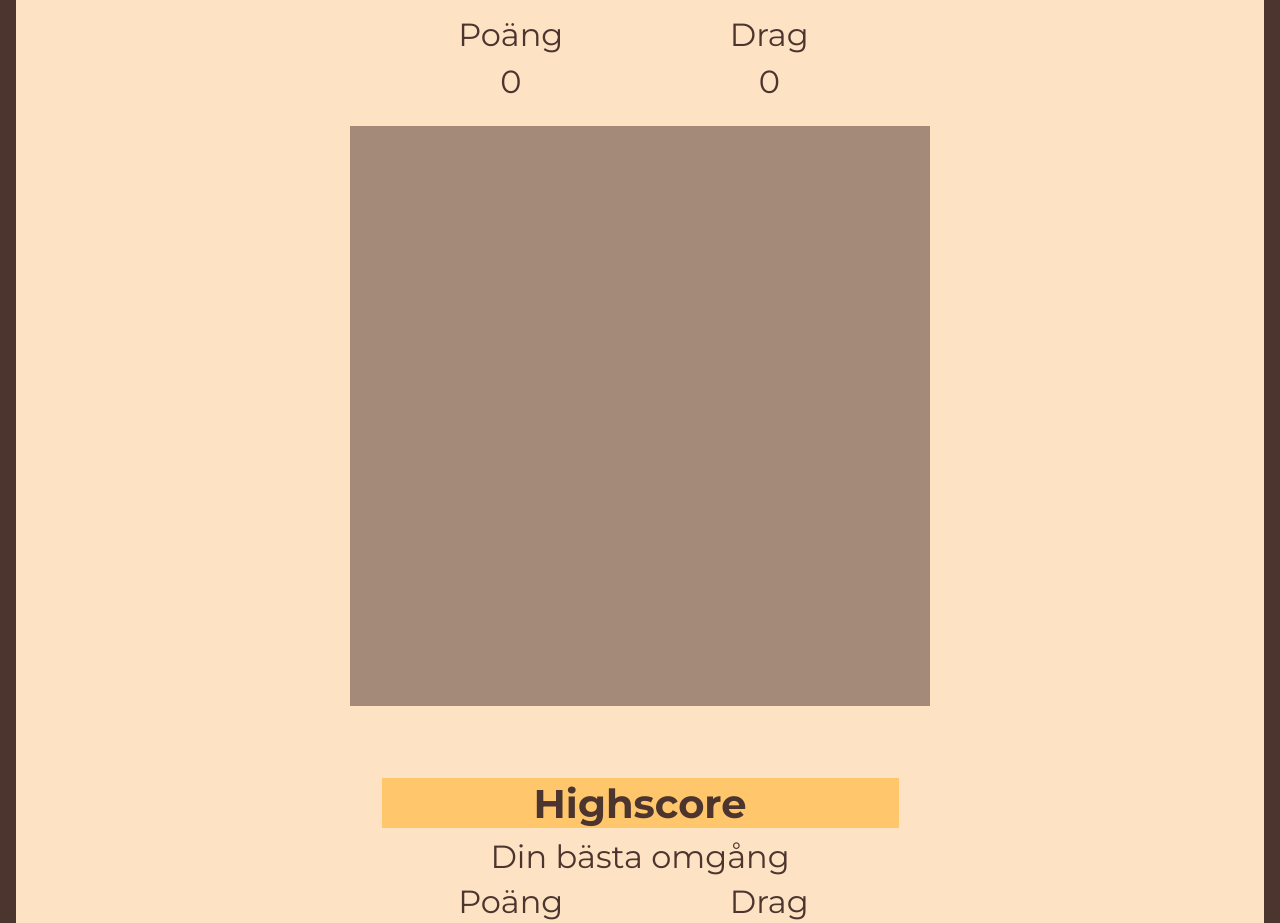
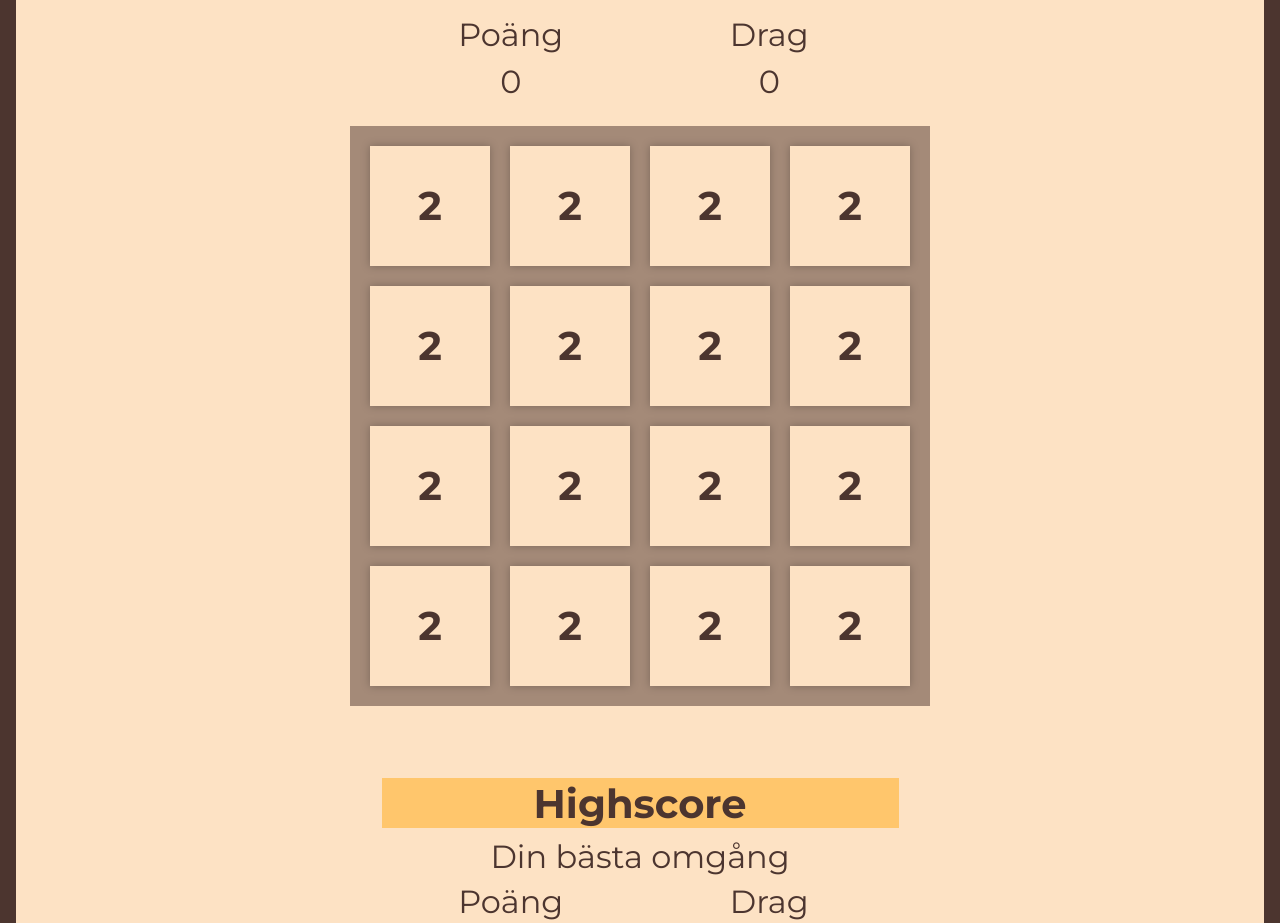
Before and after one commit to SamuelMeijer/examination-project-extended, a React (Create React App) app in the folder frontend/: page /game in a window 1280 px wide. Shown: the part 841-1764 px from the top of the page. Built offline with nearby package versions, Linux system fonts and the light colour scheme.

Commit message:
Adding Game2048- and Tile-component

```diff
--- /dev/null
+++ b/frontend/src/components/Game2048/Game2048.tsx
@@ -0,0 +1,42 @@
+import React from "react";
+import Styles from "./game2048.module.css";
+
+import Tile from "./Tile/Tile";
+
+// TODO: Add logic for user being logged in or not
+export default function Game2048() {
+
+    const activeTileList: {value: number, positionX: number, positionY: number }[] = []
+
+    // Generates a new tile with the value 2 on an empty slot.
+    const generateTile = () => {
+        const tile = {
+            value: 2,
+            positionX: Math.floor(Math.random() * 4),
+            positionY: Math.floor(Math.random() * 4),
+        }
+
+        // Check that a tile with that position doesn't already exist
+        if (!activeTileList.some((element) => element.positionX === tile.positionX && element.positionY === tile.positionY)) {
+            activeTileList.push(tile)
+        } else generateTile()
+    }
+    /* Calling to generate two new tiles (game start)
+    generateTile()
+    generateTile()
+    */
+
+    // TODO: REMOVE! Testing to populate full board
+    for (let i= 0; i < 16; i++) {
+        generateTile()
+    }
+
+
+    return (
+        <div className={Styles.gameGrid}>
+            {activeTileList.map((tile, index) => {
+                return <Tile key={index} value={tile.value} positionX={tile.positionX} positionY={tile.positionY} />
+            })}
+        </div>
+    )
+}
--- /dev/null
+++ b/frontend/src/components/Game2048/Tile/Tile.tsx
@@ -0,0 +1,26 @@
+import React, { CSSProperties } from 'react';
+
+import Styles from './tile.module.css'
+
+interface tileProps {
+    // 0, 2, 4 ... 2048
+    value: number,
+    // The tiles horistontal position 0-3
+    positionX: number,
+    // The tiles vertical position 0-3
+    positionY: number
+}
+
+export default function Tile ({value, positionX, positionY}: tileProps) {
+
+    const tileStyle: CSSProperties = {
+        top: `${20 + (120 * positionY) + (20 * positionY)}px`,
+        left: `${20 + (120 * positionX) + (20 * positionX)}px`
+    }
+
+    return (
+        <div className={Styles.tile} style={tileStyle}>
+            <p>{value}</p>
+        </div>
+    )
+}
--- /dev/null
+++ b/frontend/src/components/Game2048/Tile/tile.module.css
@@ -0,0 +1,21 @@
+.tile {
+    width: 120px;
+    height: 120px;
+
+    position: absolute;
+
+    background-color: #FDE2C4;
+
+    display: flex;
+    justify-content: center;
+    align-items: center;
+
+    filter: drop-shadow(0 0 0.25rem rgba(0,0,0,0.25));
+}
+
+.tile p {
+    font-size: 40px;
+    font-weight: 700;
+
+    color: #4C352F;
+}
--- /dev/null
+++ b/frontend/src/components/Game2048/game2048.module.css
@@ -0,0 +1,11 @@
+.gameGrid {
+    width: 580px;
+    height: 580px;
+    position: relative;
+
+    /* #4C352F in rgb */
+    background-color: rgba(76, 53, 47, 0.5);
+
+    display: flex;
+    flex-wrap: wrap;
+}
--- a/frontend/src/pages/Game/Game.tsx
+++ b/frontend/src/pages/Game/Game.tsx
@@ -1,5 +1,7 @@
 import React from "react";
 import Styles from "./game.module.css";
+
+import Game2048 from "../../components/Game2048/Game2048";
 
 export default function Game() {
   return (
@@ -38,8 +40,8 @@ export default function Game() {
             <p>0</p>
           </div>
         </div>
-        <div className={Styles.gameBoard}>
-          {/* TODO: Add bricks */}
+        <div className={Styles.gameBoardContainer}>
+          <Game2048 />
         </div>
       </div>
 
--- a/frontend/src/pages/Game/game.module.css
+++ b/frontend/src/pages/Game/game.module.css
@@ -83,13 +83,13 @@
     color: #4C352F
 }
 
-.gameBoard {
+.gameBoardContainer {
     width: 100%;
     /* TODO: MAKE DYNAMIC WHEN WINDOW RESIZES */
     height: 580px;
 
     /* #4C352F in rgb */
-    background-color: rgba(76, 53, 47, 0.5);
+    /* background-color: rgba(76, 53, 47, 0.5); */
 }
 
 .highscoreContainer {
--- a/frontend/src/pages/Profile/Profile.tsx
+++ b/frontend/src/pages/Profile/Profile.tsx
@@ -4,6 +4,8 @@ import Styles from "./profile.module.css";
 import { FaUserAstronaut } from "react-icons/fa";
 import StyledButton from "../../components/StyledButton/StyledButton";
 
+
+// TODO: Add logic for user being logged in or not
 export default function Profile() {
   return (
     <section className={Styles.profileContentContainer}>
```
